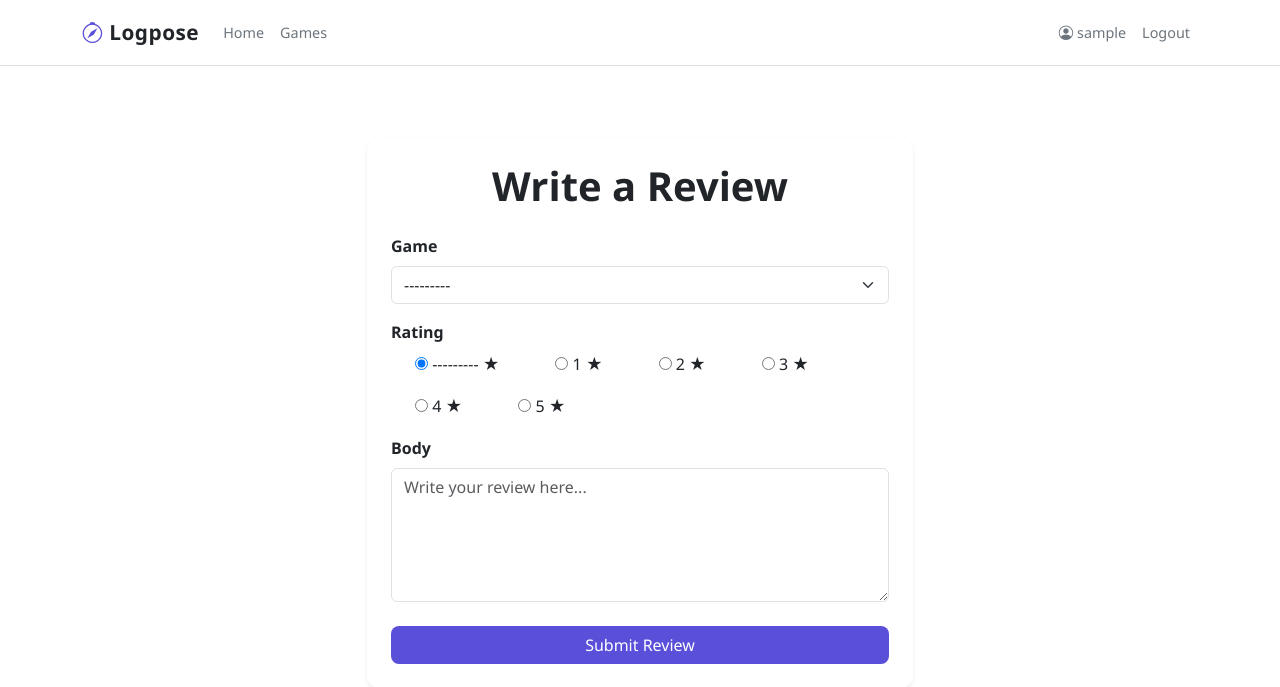
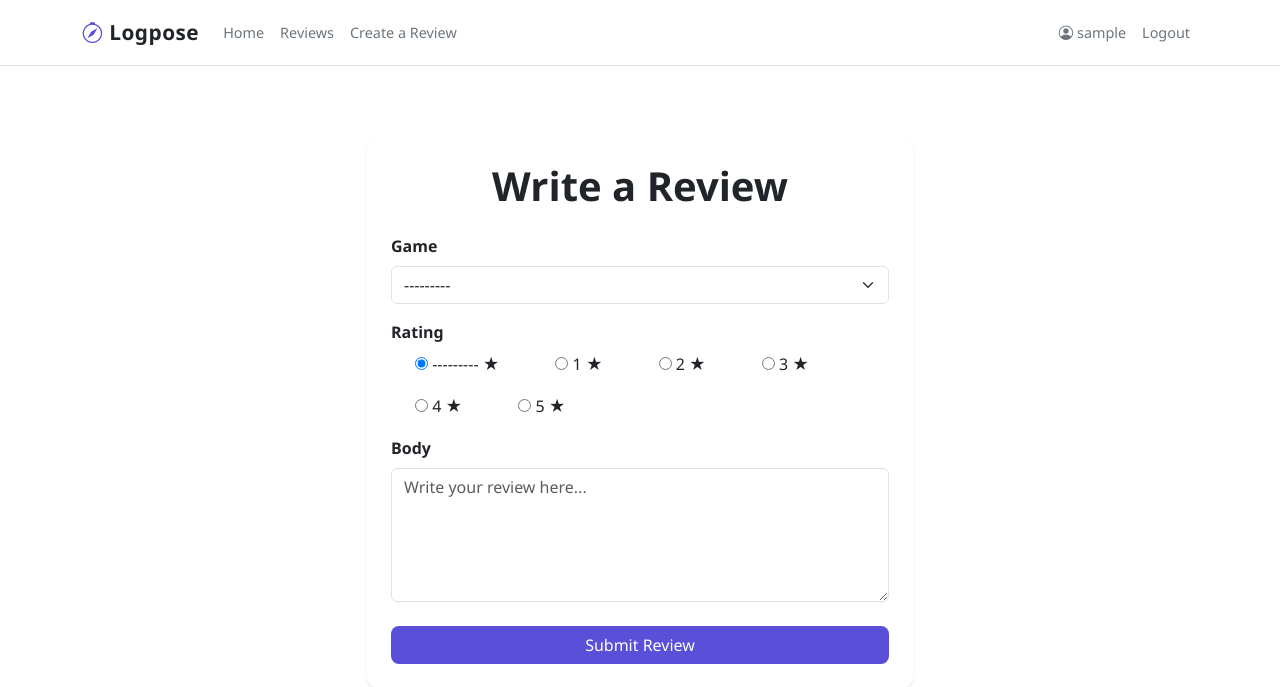
Before and after one commit to JosephMcLean118/logpose_project, a Django app: page /reviews/create/ in a window 1280 px wide. Shown: the top 687 px of the page. Run offline with Django 4.2, Linux system fonts and the light colour scheme; the visitor is signed in with stand-in values (Sample User, id 1); data that the repository does not hold is empty.

Commit message:
Update navigation links and review detail button in templates

```diff
--- a/logpose_project/templates/logpose/base.html
+++ b/logpose_project/templates/logpose/base.html
@@ -41,14 +41,22 @@
               <a class="nav-link" href="/">Home</a>
             </li>
             <li class="nav-item">
-              <a class="nav-link" href="#">Games</a>
+              <a class="nav-link" href="{% url 'logpose:reviews' %}">Reviews</a>
+            </li>
+            <li class="nav-item">
+              <a class="nav-link" href="{% url 'logpose:create_review' %}"
+                >Create a Review</a
+              >
             </li>
           </ul>
 
           <ul class="navbar-nav align-items-center">
             {% if user.is_authenticated %}
             <li class="nav-item">
-              <a class="nav-link" href="#">
+              <a
+                class="nav-link"
+                href="{% url 'logpose:profile' username=user.username %}"
+              >
                 <i class="bi bi-person-circle"></i> {{ user.username }}
               </a>
             </li>
--- a/logpose_project/templates/logpose/reviews.html
+++ b/logpose_project/templates/logpose/reviews.html
@@ -125,7 +125,7 @@
                                 </p>
 
                                 <!-- Action Button -->
-                                <a href="#" class="btn btn-outline-primary btn-sm">Read Full Review</a>
+                                <a href="{% url 'logpose:review_detail' review_id=review.id %}" class="btn btn-outline-primary btn-sm">Read Full Review</a>
                             </div>
                         </div>
                     </div>
```
